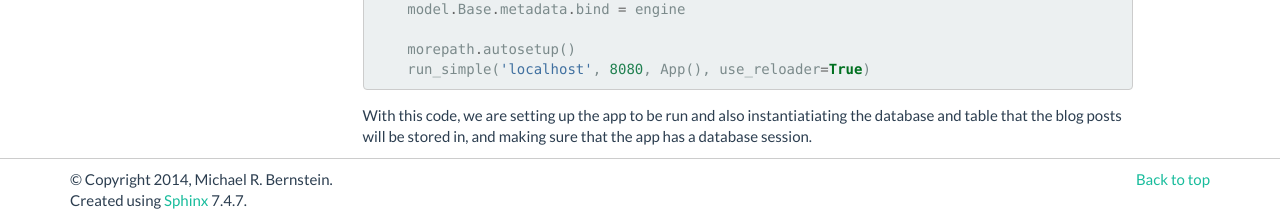
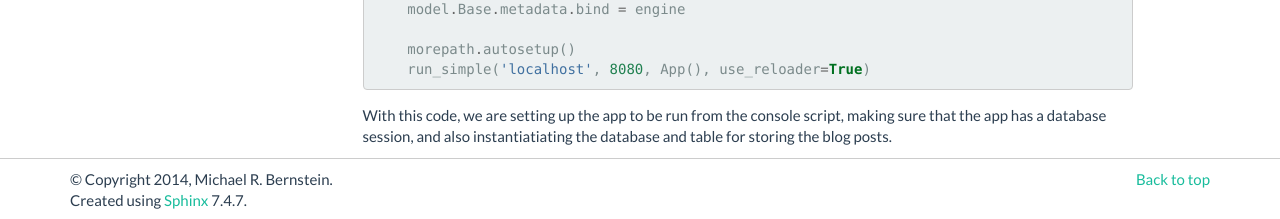
Before and after one commit to webmaven/morepath-tutorial, a Sphinx documentation site: the page built from docs/schema.rst, in a window 1280 px wide and 1304 px high. Shown: the part 1082-1301 px from the top of the window. Built offline with Sphinx 7.4.7, drawn with Linux system fonts in a browser that asks for light colours; pages that are not in the unit, such as notebooks, are missing from menus.

Commit message:
Update schema.rst

```diff
--- a/docs/schema.rst
+++ b/docs/schema.rst
@@ -60,11 +60,9 @@ Next, in ``main.py``, add the following .. code:
         morepath.autosetup()
         run_simple('localhost', 8080, App(), use_reloader=True)
 
-With this code, we are setting up the app to be run and also instantiatiating
-the database and table that the blog posts will be stored in, and making sure
-that the app has a database session.
-
-
+With this code, we are setting up the app to be run from the console script, making
+sure that the app has a database session, and also instantiatiating the database and
+table for storing the blog posts.
 
 .. _SQLAlchemy:
     http://sqlalchemy.org
```
